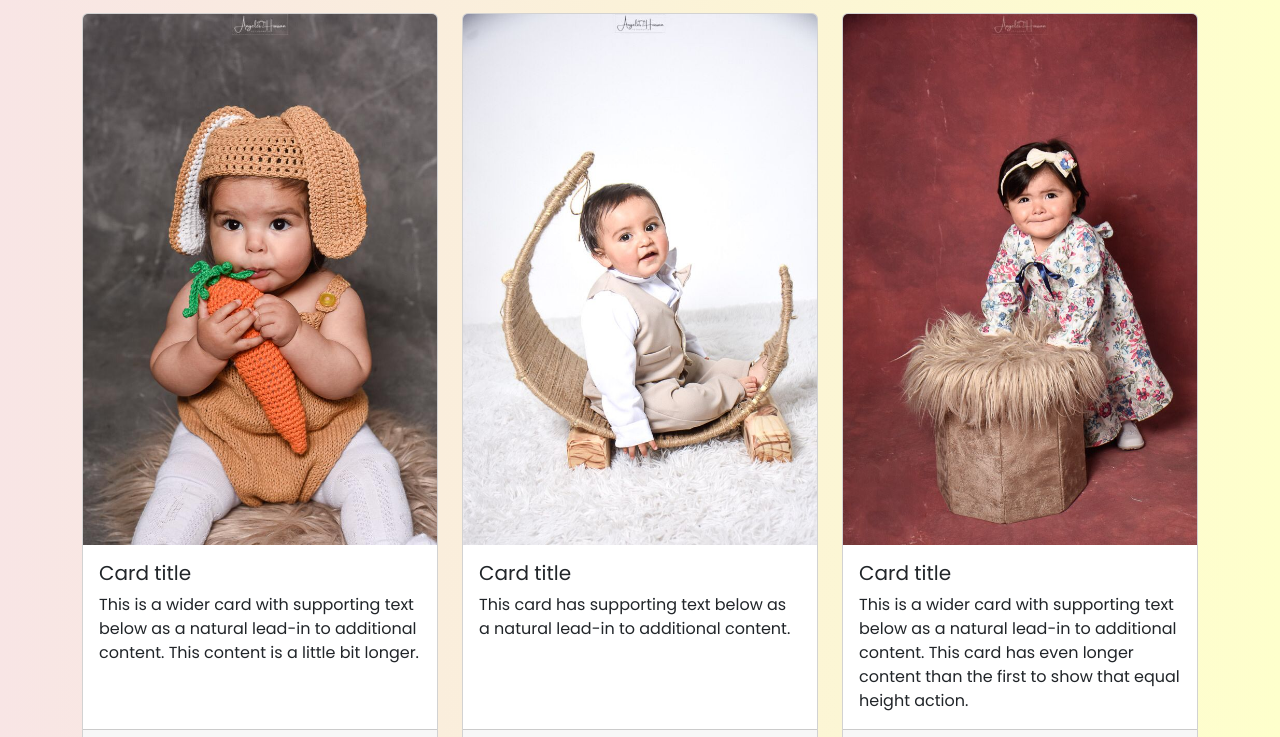
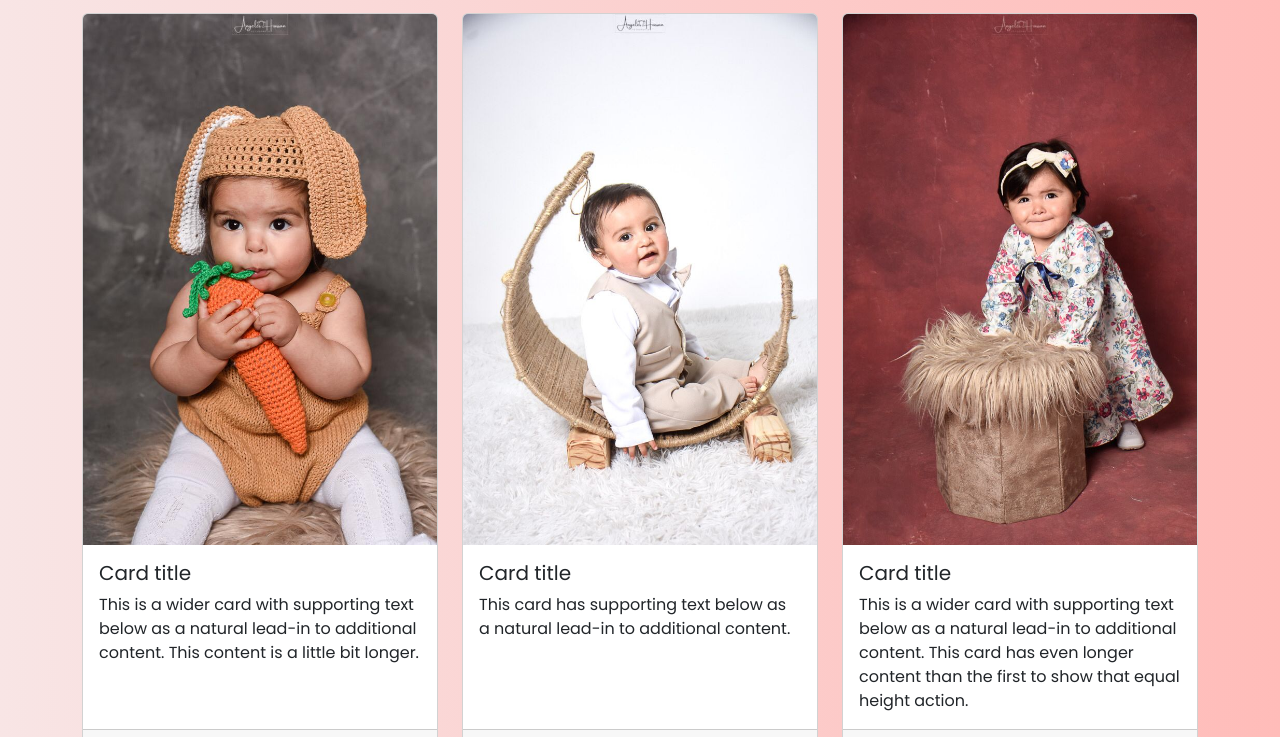
Before and after one commit to joacocortes01/Proyecto-Final-1, a website: page index.html in a window 1280 px wide. Shown: the part 341-1078 px from the top of the page. Drawn offline with Linux system fonts and the light colour scheme.

Commit message:
agrego variables y partials

```diff
--- a/index.html
+++ b/index.html
@@ -8,6 +8,7 @@
     <title>Document</title>
   </head>
   <body>
+    <header>
       <nav class="navbar navbar-expand-lg navbar-dark gradient-navbar">
         <div class="container">
           <a class="navbar-brand" href="#">AH Fotografia</a>
@@ -43,6 +44,7 @@
           </div>
         </div>
       </nav>
+    </header>
     <div class="container">
       <h1>Hola mundo</h1>
       <div class="form-floating mb-3">
--- /dev/null
+++ b/scss/_header.scss
@@ -0,0 +1,5 @@
+header {
+  position: sticky;
+  top: 0;
+  z-index: 2;
+}
--- /dev/null
+++ b/scss/_variables.scss
@@ -0,0 +1,9 @@
+$primary: rgb(248, 229, 229);
+
+$secondary: rgb(255, 188, 185);
+
+$terciary: rgb(253, 212, 100);
+
+$navbar1: rgb(230, 170, 245);
+
+$navbar2: rgb(149, 22, 180);
--- a/scss/custom.scss
+++ b/scss/custom.scss
@@ -4,7 +4,7 @@ $font-family-base: "Poppins", sans-serif;
 
 $primary: rgb(248, 229, 229);
 
-$secondary: rgb(254, 255, 204);
+$secondary: rgb(255, 188, 185);
 
 $terciary: rgb(253, 212, 100);
 
@@ -12,8 +12,8 @@ $navbar1: rgb(230, 170, 245);
 
 $navbar2: rgb(149, 22, 180);
 
-$gradient-navbar: $navbar1, $navbar2;
-
 @import "../node_modules/bootstrap/scss/bootstrap";
+@import "variables";
 @import "body";
 @import "navbar";
+@import "header";
```
Also changed, not shown: css/custom.css, 1 other file. Lines whose indentation alone changed are shown as unchanged.
